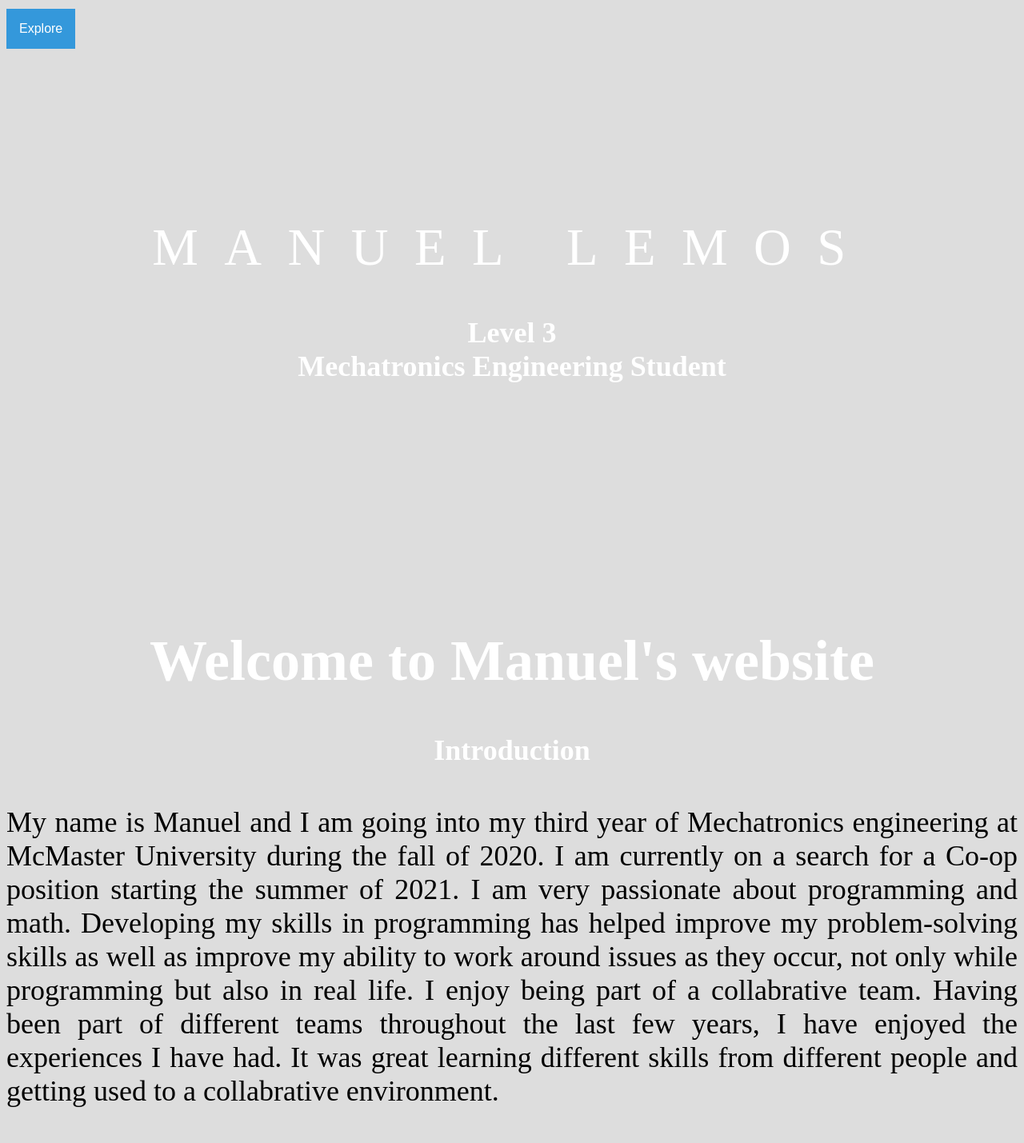
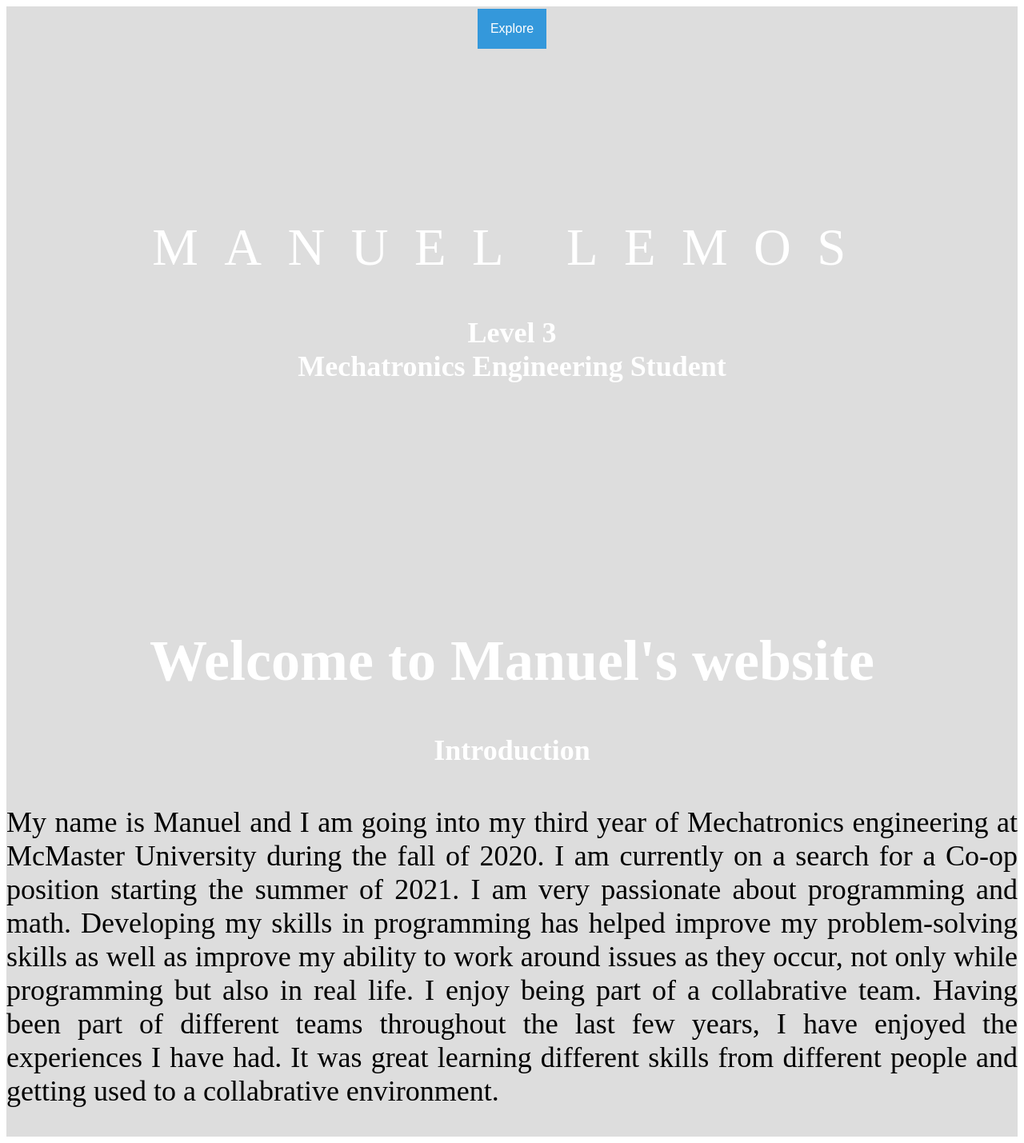
Before and after one commit to MannyLemos/MannyLemos.github.io, a Jekyll site: the page index.html, which Jekyll copies as it is, in a window 1280 px wide. Shown: the whole page at 80% size. Built offline with Jekyll 4.4.1, drawn with Linux system fonts in a browser that asks for light colours; nearby versions of some CDN libraries; a script that is not in the unit is left out.

Commit message:
Update index.html

```diff
--- a/index.html
+++ b/index.html
@@ -106,7 +106,7 @@
 	<script src="https://code.jquery.com/jquery-2.2.4.min.js" integrity="sha256-BbhdlvQf/xTY9gja0Dq3HiwQF8LaCRTXxZKRutelT44=" crossorigin="anonymous"></script>
 	<script src="https://cdnjs.cloudflare.com/ajax/libs/jquery-backstretch/2.0.4/jquery.backstretch.min.js"></script>
 	<style>
-		body {
+		div {
 			color: #000;
 			font-size: 36px;
 			background-color: #ddd;
```
